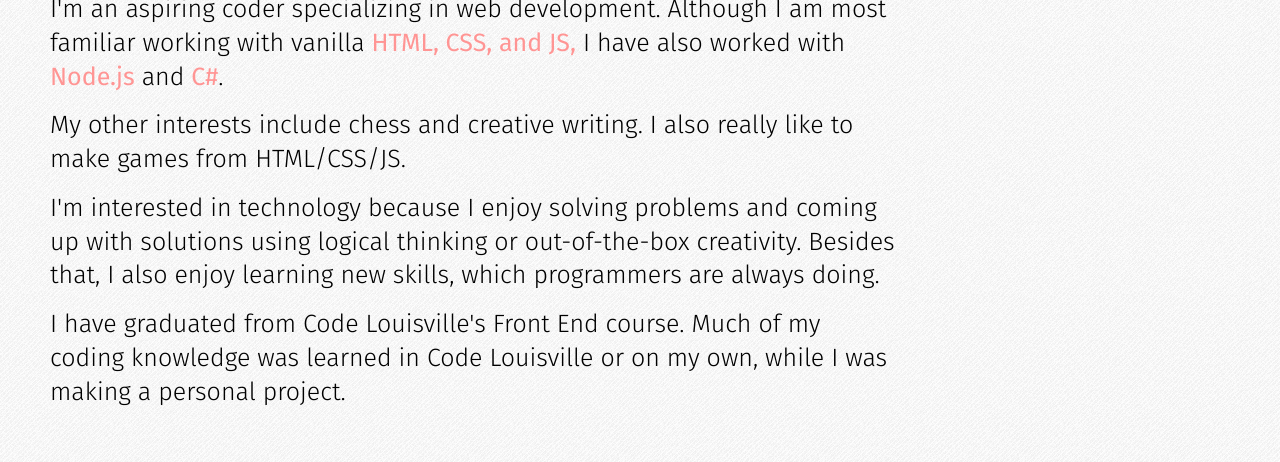
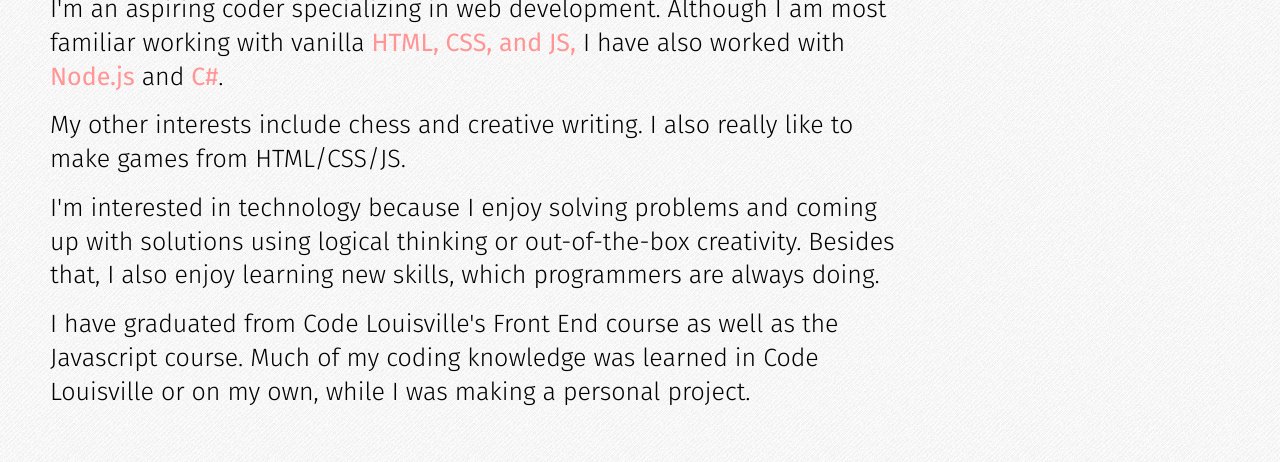
Before and after one commit to tommyktran/portfolio, a plain HTML site: page index.html in a window 1280 px wide. Shown: the part 148-610 px from the top of the page. Drawn offline with Linux system fonts and the light colour scheme.

Commit message:
updated information to include graduating from code lou javascript

```diff
--- a/index.html
+++ b/index.html
@@ -14,7 +14,7 @@
         <p>I'm an aspiring coder specializing in web development. Although I am most familiar working with vanilla <span class="emphasis">HTML, CSS, and JS,</span> I have also worked with <span class="emphasis">Node.js</span> and <span class="emphasis">C#</span>.</p>
         <p>My other interests include chess and creative writing. I also really like to make games from HTML/CSS/JS.</p>
         <p>I'm interested in technology because I enjoy solving problems and coming up with solutions using logical thinking or out-of-the-box creativity. Besides that, I also enjoy learning new skills, which programmers are always doing.</p>
-        <p>I have graduated from Code Louisville's Front End course. Much of my coding knowledge was learned in Code Louisville or on my own, while I was making a personal project.</p>
+        <p>I have graduated from Code Louisville's Front End course as well as the Javascript course. Much of my coding knowledge was learned in Code Louisville or on my own, while I was making a personal project.</p>
     </main>
     <h2 style="margin-top: 75px;">See My Projects:</h2>
     <div id="project-div">
```
